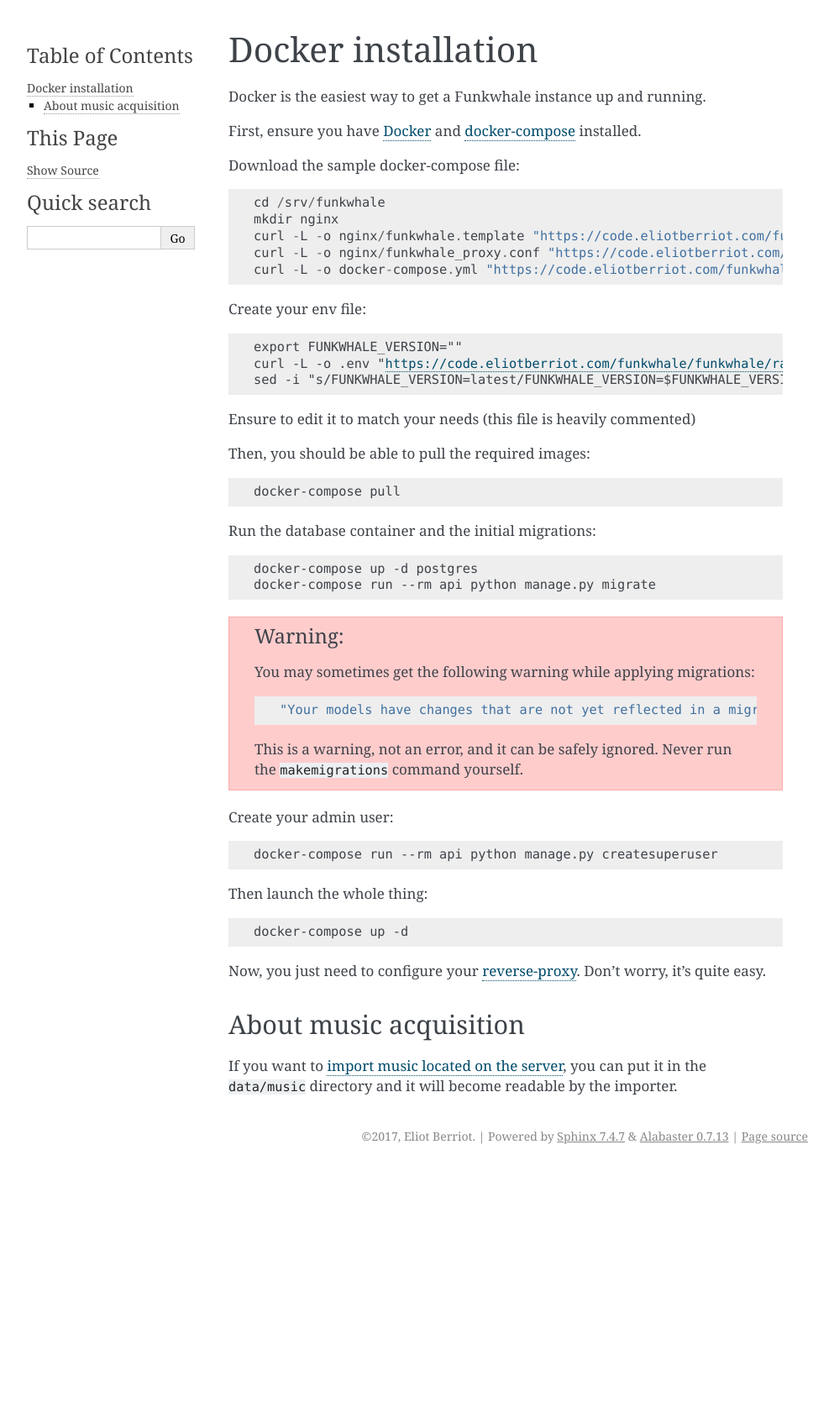
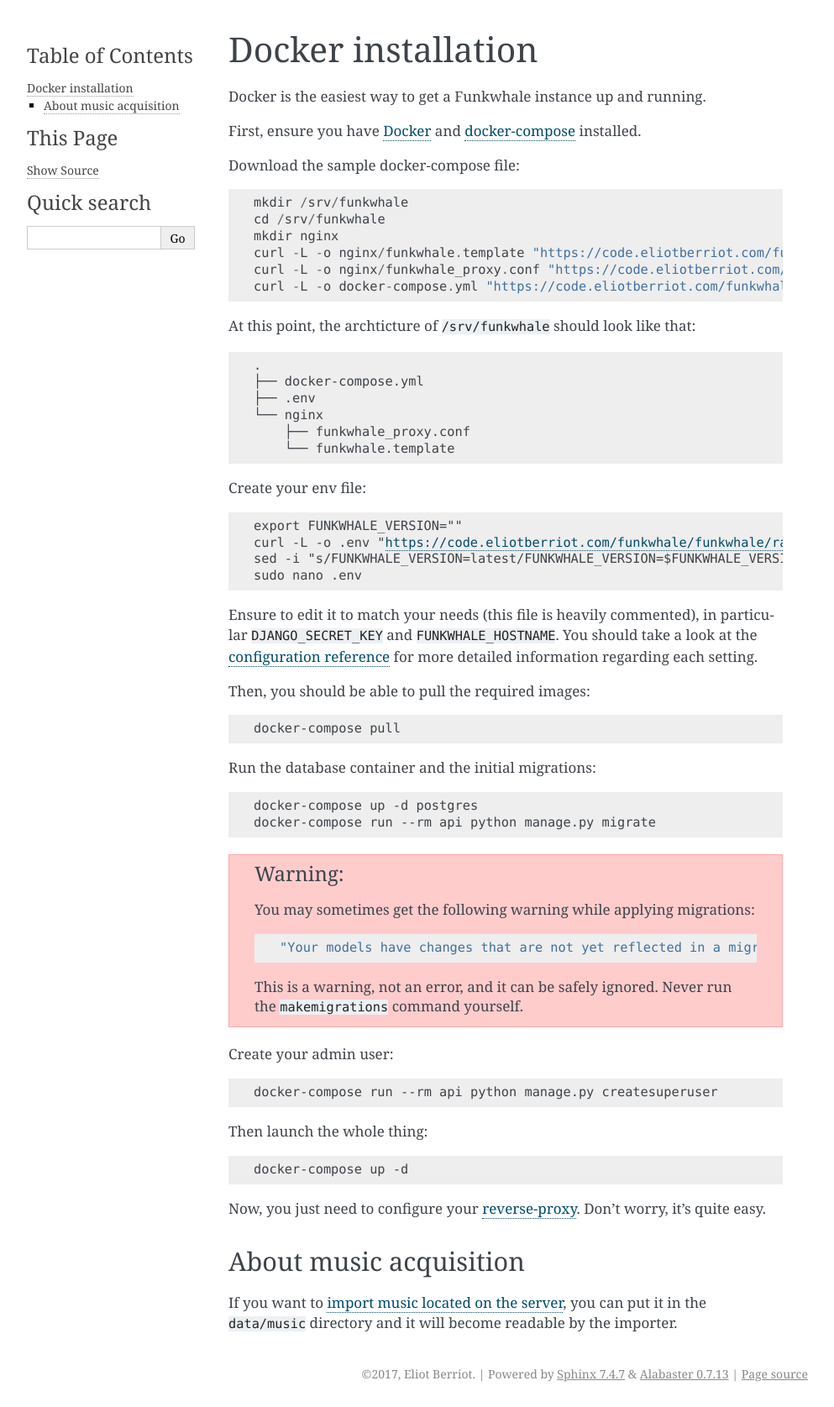
Before and after one commit to RYGhub/funkwhale, a Sphinx documentation site: the page built from docs/installation/docker.rst, in a window 1280 px wide. Shown: the whole page at 84% size, without its empty margins (148-1141 px from the left). Built offline with Sphinx 7.4.7, drawn with Linux system fonts in a browser that asks for light colours; pages that are not in the unit, such as notebooks, are missing from menus; before the commit the page ends 1392 px from its top, so only the background shows below that.

Commit message:
Update docker.rst

```diff
--- a/docs/installation/docker.rst
+++ b/docs/installation/docker.rst
@@ -3,17 +3,29 @@
 
 Docker is the easiest way to get a Funkwhale instance up and running.
 
-First, ensure you have `Docker <https://docs.docker.com/engine/installation/>`_ and `docker-compose <https://github.com/docker/compose/releases>`_ installed.
+First, ensure you have `Docker <https://docs.docker.com/engine/installation/>`_ and `docker-compose <https://docs.docker.com/compose/install/>`_ installed.
 
 Download the sample docker-compose file:
 
 .. parsed-literal::
 
+    mkdir /srv/funkwhale
     cd /srv/funkwhale
     mkdir nginx
     curl -L -o nginx/funkwhale.template "https://code.eliotberriot.com/funkwhale/funkwhale/raw/develop/deploy/docker.nginx.template"
     curl -L -o nginx/funkwhale_proxy.conf "https://code.eliotberriot.com/funkwhale/funkwhale/raw/develop/deploy/funkwhale_proxy.conf"
     curl -L -o docker-compose.yml "https://code.eliotberriot.com/funkwhale/funkwhale/raw/develop/deploy/docker-compose.yml"
+
+At this point, the archticture of ``/srv/funkwhale``  should look like that:
+
+::
+
+    .
+    ├── docker-compose.yml
+    ├── .env
+    └── nginx
+        ├── funkwhale_proxy.conf
+        └── funkwhale.template
 
 Create your env file:
 
@@ -22,8 +34,10 @@
     export FUNKWHALE_VERSION="|version|"
     curl -L -o .env "https://code.eliotberriot.com/funkwhale/funkwhale/raw/develop/deploy/env.prod.sample"
     sed -i "s/FUNKWHALE_VERSION=latest/FUNKWHALE_VERSION=$FUNKWHALE_VERSION/" .env
+    sudo nano .env
 
-Ensure to edit it to match your needs (this file is heavily commented)
+Ensure to edit it to match your needs (this file is heavily commented), in particular ``DJANGO_SECRET_KEY`` and ``FUNKWHALE_HOSTNAME``.
+You should take a look at the `configuration reference <https://docs.funkwhale.audio/configuration.html#configuration-reference>`_ for more detailed information regarding each setting.
 
 Then, you should be able to pull the required images:
 
```
